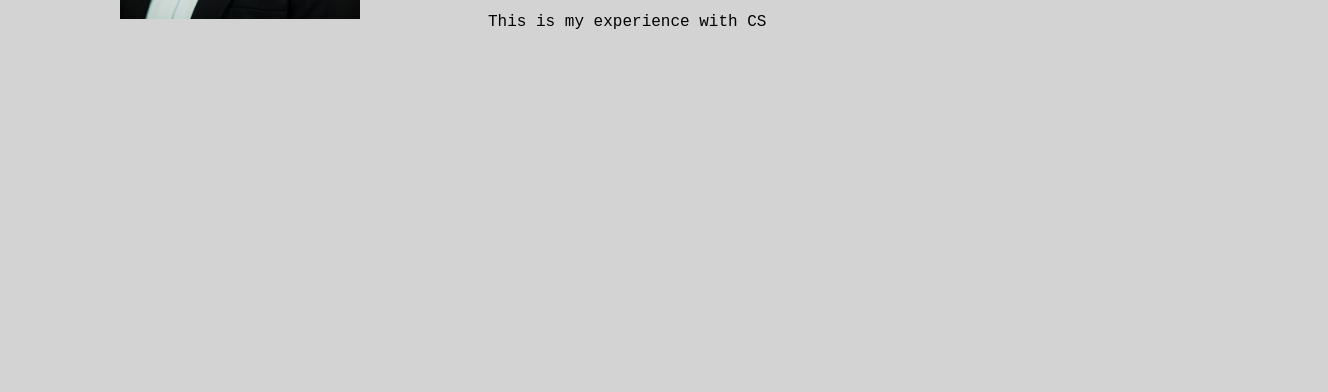
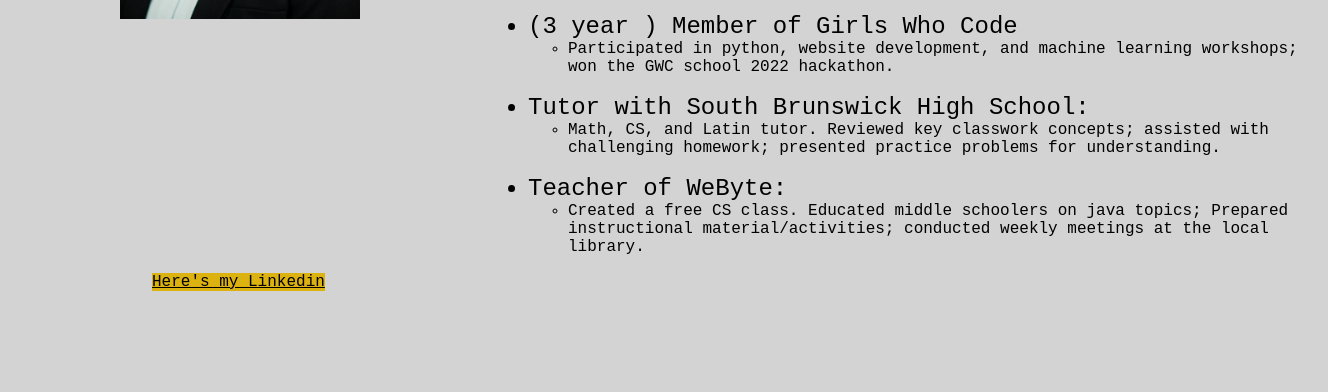
Before and after one commit to bhavyat-01/PersonalPortfolio, a plain HTML site: page index.html in a window 1280 px wide. Shown: the part 408-800 px from the top of the page, 1328 px wide, since content can reach past the window. Drawn offline with Linux system fonts and the light colour scheme.

Commit message:
Added Link

```diff
--- a/index.html
+++ b/index.html
@@ -15,7 +15,7 @@
 
     <!--<a class = "link" href="https://www.linkedin.com/in/bhavya-tanugula-3650b3306/">Here's my Linkedin</a>-->
 
-    <div>
+    <div id="div">
         <h2 class="header"> About </h2>
         <hr class = "dividerLine">
         <p class ="paraText"> Hi, I'm Bhavya Tanugula and I'm a freshman studying Computer Science at the University of Maryland.
@@ -24,7 +24,30 @@
 
         <h2 class="header exp" > Experience </h2>
         <hr class = "dividerLine">
-        <p class ="paraText" > This is my experience with CS</p>
+        <ul class = "paraText">
+            <li class="subheader"> (3 year ) Member of Girls Who Code</li>
+            <ul>
+                <li>Participated in python, website development, and machine learning workshops; won the GWC school 2022 hackathon.</li>
+            </ul>
+
+            <br>
+
+            <li class="subheader"> Tutor with South Brunswick High School:  </li>
+            <ul>
+                <li>Math, CS, and Latin tutor. Reviewed key classwork concepts; assisted with challenging homework; presented practice problems for understanding.</li>
+            </ul>
+
+            <br>
+
+            <li class="subheader"> Teacher of WeByte:  </li>
+            <ul>
+                <li>Created a free CS class. Educated middle schoolers on java topics; Prepared instructional material/activities; conducted weekly meetings at the local library.</li>
+            </ul>
+
+
+        </ul>
+
+        <a class = "link" href="https://www.linkedin.com/in/bhavya-tanugula-3650b3306/">Here's my Linkedin</a>
 
     </div>
 
--- a/style.css
+++ b/style.css
@@ -27,12 +27,16 @@ body{
 }
 
 .dividerLine{
-    width: 10rem;
+    width: 15rem;
     height: 0.1rem;
     background-color: #dbb210;
     margin-left: 30rem;
     margin-top: -1rem;
 
+}
+
+.subheader{
+    font-size: 1.5rem;
 }
 
 .verticalLine {
@@ -64,7 +68,10 @@ body{
 }
 
 .link{
-    margin-top: 1rem;
-    margin-left: 10rem;
-    border: 0.1rem solid black;
+
+    margin-left: 9rem;
+    font-family: "Fantasy", "Copperplate", monospace;
+    background-color: #dbb210;
+    color: black;
+
 }
```
